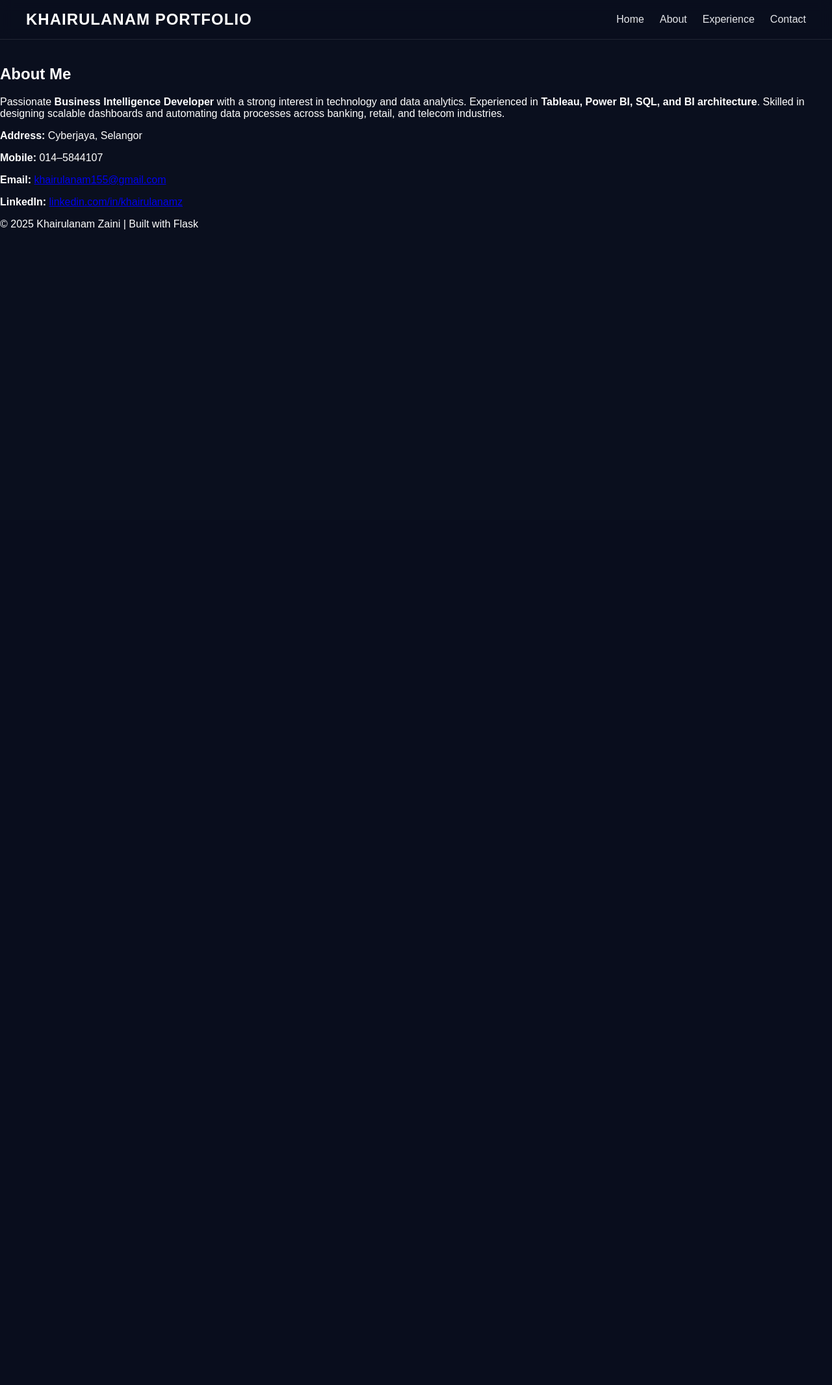
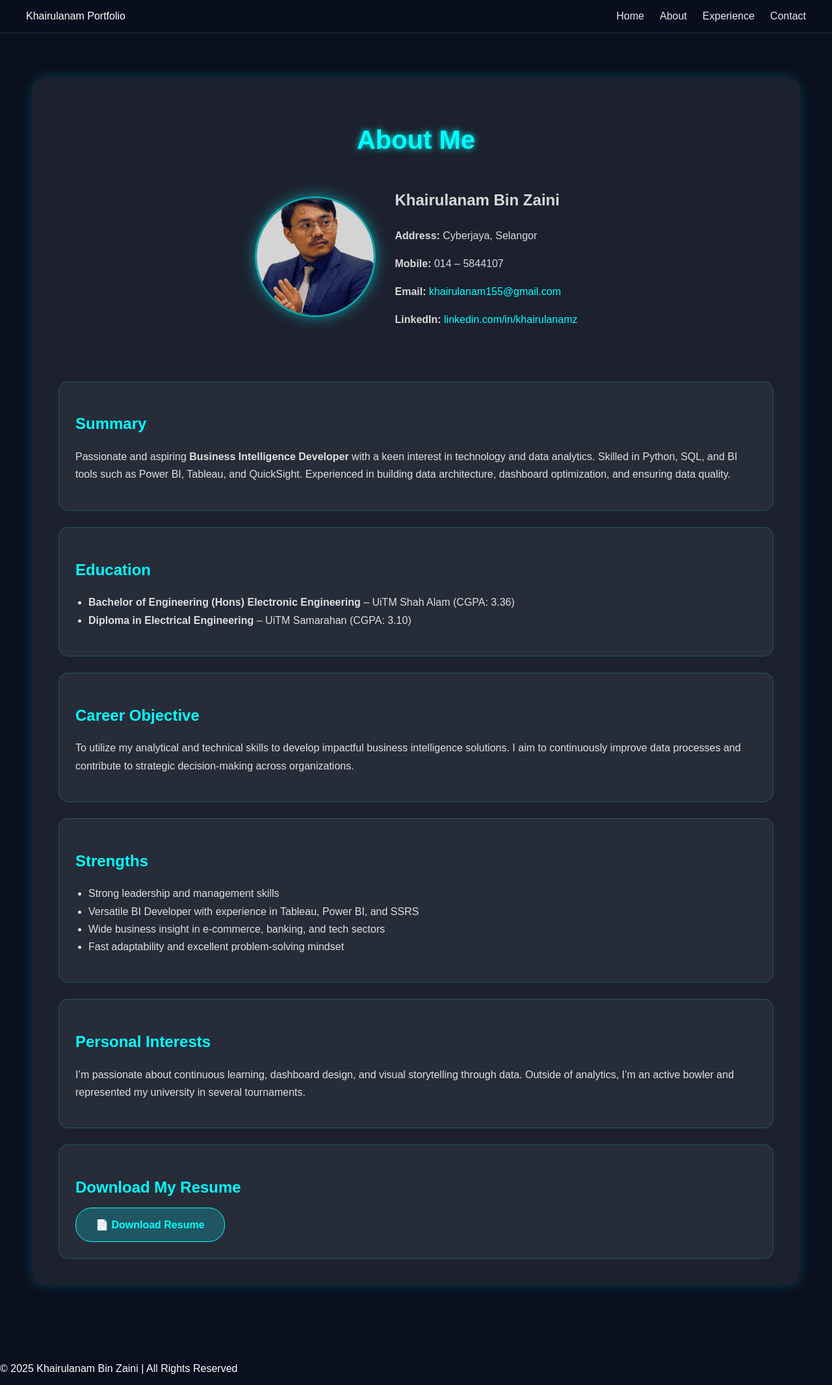
Before and after one commit to Khairulanamz/Profile, a Flask app: page /about in a window 1280 px wide. Shown: the whole page at 65% size. Before the commit the page ends 353 px from the top, so only its background shows below. Run offline with Flask 3, Linux system fonts and the light colour scheme.

Commit message:
Update About Page

```diff
--- a/static/style.css
+++ b/static/style.css
@@ -170,6 +170,119 @@ main {
     margin-top: 1rem;
   }
 }
+/* About Page - Maintain Same Layout Design */
+
+.about-container {
+  max-width: 1100px;
+  margin: 120px auto;
+  padding: 40px;
+  background: rgba(255,255,255,0.08);
+  border-radius: 20px;
+  box-shadow: 0 0 20px rgba(0,255,255,0.2);
+  backdrop-filter: blur(10px);
+}
+
+.about-container h1 {
+  text-align: center;
+  font-size: 2.5rem;
+  color: #00ffff;
+  text-shadow: 0 0 10px #00ffff;
+  margin-bottom: 30px;
+}
+
+.profile-section {
+  display: flex;
+  flex-wrap: wrap;
+  align-items: center;
+  justify-content: center;
+  gap: 30px;
+  margin-bottom: 40px;
+}
+
+.about-photo {
+  width: 180px;
+  height: 180px;
+  border-radius: 50%;
+  border: 3px solid rgba(0,255,255,0.6);
+  box-shadow: 0 0 20px rgba(0,255,255,0.5);
+  object-fit: cover;
+}
+
+.about-info {
+  color: #d9d9d9;
+  font-size: 1rem;
+  line-height: 1.7;
+}
+
+.about-info a {
+  color: #00ffff;
+  text-decoration: none;
+}
+
+.about-content {
+  display: flex;
+  flex-direction: column;
+  gap: 25px;
+}
+
+.about-text {
+  padding: 25px;
+  border-radius: 15px;
+  border: 1px solid rgba(0,255,255,0.2);
+  background: rgba(255,255,255,0.05);
+  color: #e0e0e0;
+  line-height: 1.7;
+  transition: all 0.3s ease;
+}
+
+.about-text:hover {
+  box-shadow: 0 0 15px rgba(0,255,255,0.4);
+  transform: translateY(-5px);
+}
+
+.about-text h2 {
+  color: #00ffff;
+  margin-bottom: 10px;
+}
+
+.about-text ul {
+  padding-left: 20px;
+}
+
+.btn-glow {
+  display: inline-block;
+  padding: 12px 30px;
+  background: rgba(0,255,255,0.2);
+  color: #00ffff;
+  border: 1px solid #00ffff;
+  border-radius: 25px;
+  text-decoration: none;
+  font-weight: 600;
+  transition: 0.3s ease;
+}
+
+.btn-glow:hover {
+  background: #00ffff;
+  color: #000;
+  box-shadow: 0 0 20px #00ffff;
+}
+
+/* Responsive */
+@media (max-width: 768px) {
+  .profile-section {
+    flex-direction: column;
+    text-align: center;
+  }
+
+  .about-container {
+    margin: 80px 15px;
+    padding: 25px;
+  }
+
+  .about-text {
+    padding: 20px;
+  }
+}
 
 /* Left: color portrait */
 .landing-left {
--- a/templates/about.html
+++ b/templates/about.html
@@ -1,18 +1,99 @@
-{% extends "base.html" %}
-{% block content %}
-<section class="about animate-fade-in-up">
-  <h2>About Me</h2>
-  <p>
-    Passionate <strong>Business Intelligence Developer</strong> with a strong interest in technology and data analytics.
-    Experienced in <strong>Tableau, Power BI, SQL, and BI architecture</strong>.
-    Skilled in designing scalable dashboards and automating data processes across banking, retail, and telecom industries.
-  </p>
+<!DOCTYPE html>
+<html lang="en">
+<head>
+  <meta charset="UTF-8" />
+  <meta name="viewport" content="width=device-width, initial-scale=1.0" />
+  <title>About | Khairulanam Portfolio</title>
+  <link rel="stylesheet" href="{{ url_for('static', filename='style.css') }}">
+</head>
+<body>
 
-  <div class="personal-info">
-    <p><b>Address:</b> Cyberjaya, Selangor</p>
-    <p><b>Mobile:</b> 014–5844107</p>
-    <p><b>Email:</b> <a href="mailto:khairulanam155@gmail.com">khairulanam155@gmail.com</a></p>
-    <p><b>LinkedIn:</b> <a href="https://linkedin.com/in/khairulanamz" target="_blank">linkedin.com/in/khairulanamz</a></p>
+<!-- Navbar -->
+<header class="navbar glass-nav">
+  <div class="nav-container">
+    <div class="logo">Khairulanam Portfolio</div>
+    <nav>
+      <ul class="nav-links">
+        <li><a href="{{ url_for('home') }}">Home</a></li>
+        <li><a href="{{ url_for('about') }}" class="active">About</a></li>
+        <li><a href="{{ url_for('experience') }}">Experience</a></li>
+        <li><a href="{{ url_for('contact') }}">Contact</a></li>
+      </ul>
+    </nav>
   </div>
-</section>
-{% endblock %}
+</header>
+
+
+  <!-- About Section -->
+  <section class="section">
+    <div class="glass-container about-container">
+      <h1>About Me</h1>
+      <div class="about-content">
+        <div class="profile-section">
+          <img src="{{ url_for('static', filename='portrait.jpg') }}" alt="Khairulanam" class="about-photo">
+          <div class="about-info">
+            <h2>Khairulanam Bin Zaini</h2>
+            <p><strong>Address:</strong> Cyberjaya, Selangor</p>
+            <p><strong>Mobile:</strong> 014 – 5844107</p>
+            <p><strong>Email:</strong> <a href="mailto:khairulanam155@gmail.com">khairulanam155@gmail.com</a></p>
+            <p><strong>LinkedIn:</strong> <a href="https://linkedin.com/in/khairulanamz" target="_blank">linkedin.com/in/khairulanamz</a></p>
+          </div>
+        </div>
+
+        <div class="about-text glass-card">
+          <h2>Summary</h2>
+          <p>
+            Passionate and aspiring <strong>Business Intelligence Developer</strong> with a keen interest in technology and data analytics.
+            Skilled in Python, SQL, and BI tools such as Power BI, Tableau, and QuickSight.
+            Experienced in building data architecture, dashboard optimization, and ensuring data quality.
+          </p>
+        </div>
+
+        <div class="about-text glass-card">
+          <h2>Education</h2>
+          <ul>
+            <li><strong>Bachelor of Engineering (Hons) Electronic Engineering</strong> – UiTM Shah Alam (CGPA: 3.36)</li>
+            <li><strong>Diploma in Electrical Engineering</strong> – UiTM Samarahan (CGPA: 3.10)</li>
+          </ul>
+        </div>
+
+        <div class="about-text glass-card">
+          <h2>Career Objective</h2>
+          <p>
+            To utilize my analytical and technical skills to develop impactful business intelligence solutions.
+            I aim to continuously improve data processes and contribute to strategic decision-making across organizations.
+          </p>
+        </div>
+
+        <div class="about-text glass-card">
+          <h2>Strengths</h2>
+          <ul>
+            <li>Strong leadership and management skills</li>
+            <li>Versatile BI Developer with experience in Tableau, Power BI, and SSRS</li>
+            <li>Wide business insight in e-commerce, banking, and tech sectors</li>
+            <li>Fast adaptability and excellent problem-solving mindset</li>
+          </ul>
+        </div>
+
+        <div class="about-text glass-card">
+          <h2>Personal Interests</h2>
+          <p>
+            I’m passionate about continuous learning, dashboard design, and visual storytelling through data.
+            Outside of analytics, I’m an active bowler and represented my university in several tournaments.
+          </p>
+        </div>
+
+        <div class="about-text glass-card center">
+          <h2>Download My Resume</h2>
+          <a href="{{ url_for('static', filename='files/Khairulanam_Resume.pdf') }}" class="btn-glow" download>📄 Download Resume</a>
+        </div>
+      </div>
+    </div>
+  </section>
+
+  <footer class="footer">
+    <p>© 2025 Khairulanam Bin Zaini | All Rights Reserved</p>
+  </footer>
+
+</body>
+</html>
```
Also changed, not shown: templates/experience.html (+9 -7 lines).
